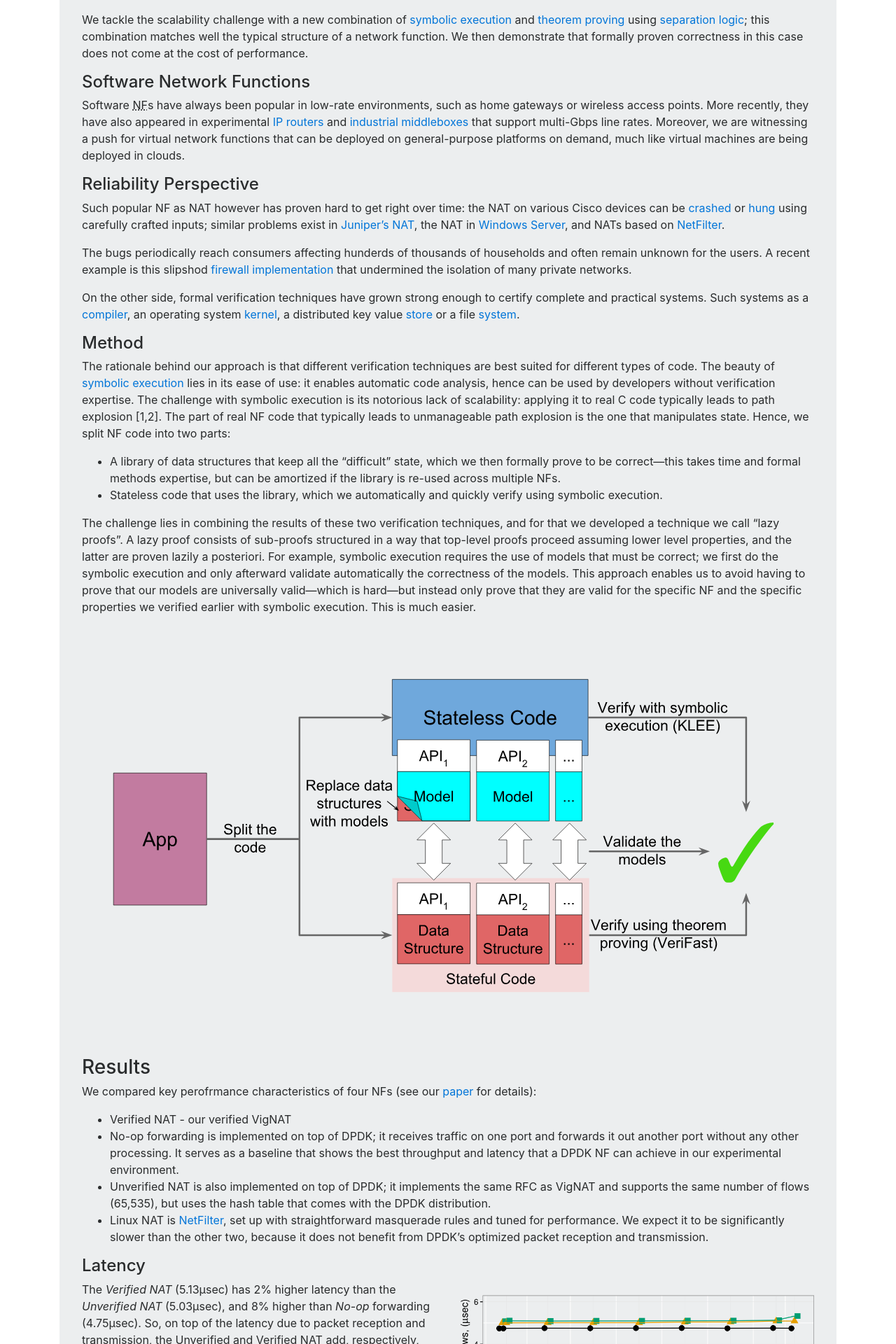
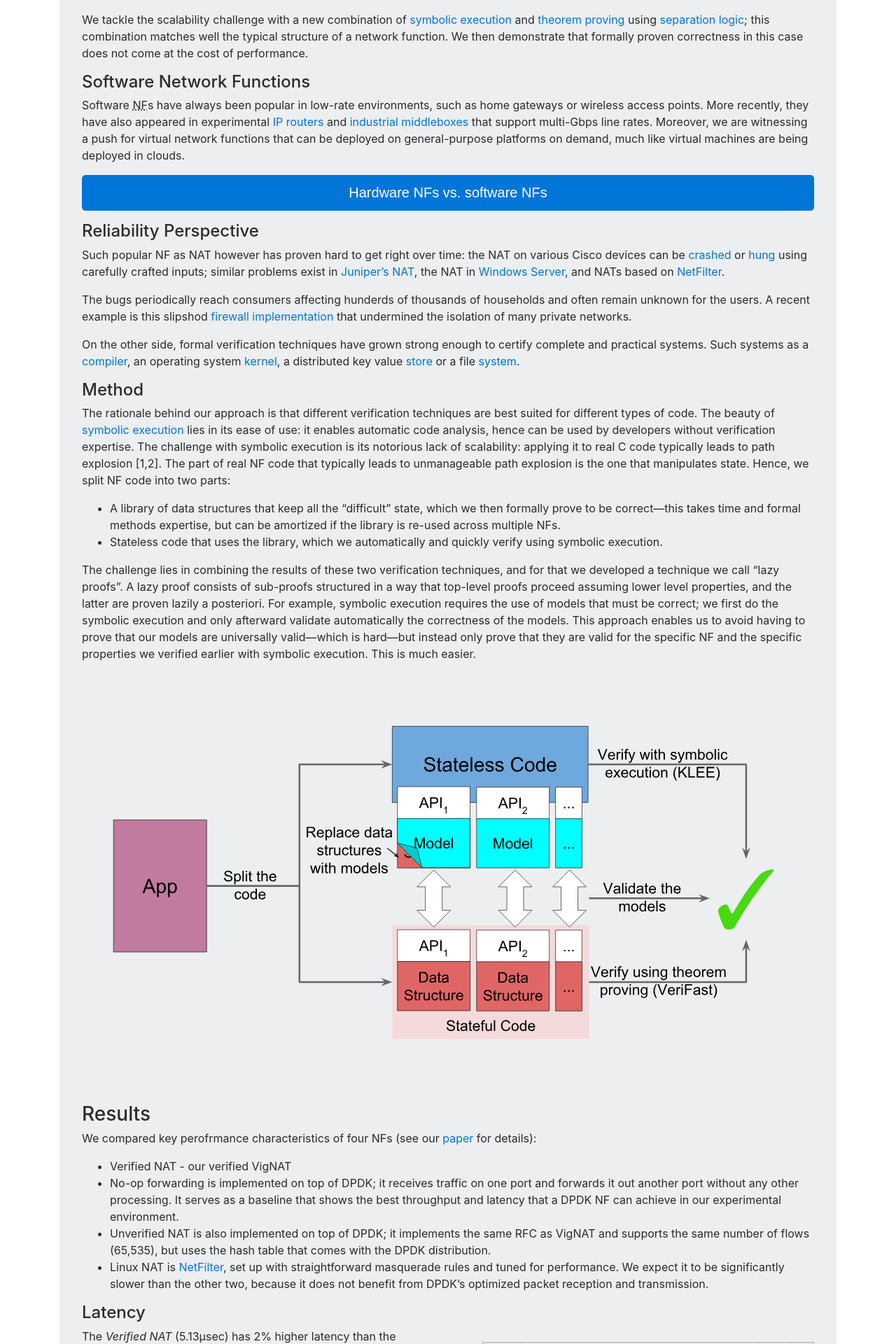
Before and after one commit to vignat/vignat.github.io, a Jekyll site: the page built from index.md, in a window 1280 px wide. Shown: the part 355-2275 px from the top of the page at 70% size. Built offline with Jekyll 4.4.1, drawn with Linux system fonts in a browser that asks for light colours; nearby versions of some CDN libraries; a style sheet for code colours, icons or effects is not loaded.

Commit message:
Hardware NF vs Software NF explained.

```diff
--- a/_layouts/default.html
+++ b/_layouts/default.html
@@ -5,7 +5,11 @@
     <meta name="viewport" content="width=device-width, initial-scale=1">
     <link rel="shortcut icon" href="/favicon.ico">
 
+    <script src="https://code.jquery.com/jquery-3.2.1.slim.min.js" integrity="sha384-KJ3o2DKtIkvYIK3UENzmM7KCkRr/rE9/Qpg6aAZGJwFDMVNA/GpGFF93hXpG5KkN" crossorigin="anonymous"></script>
+    <script src="https://cdnjs.cloudflare.com/ajax/libs/popper.js/1.11.0/umd/popper.min.js" integrity="sha384-b/U6ypiBEHpOf/4+1nzFpr53nxSS+GLCkfwBdFNTxtclqqenISfwAzpKaMNFNmj4" crossorigin="anonymous"></script>
     <link rel="stylesheet" href="https://maxcdn.bootstrapcdn.com/bootstrap/4.0.0-alpha.6/css/bootstrap.min.css">
+    <script src="https://maxcdn.bootstrapcdn.com/bootstrap/4.0.0-alpha.6/js/bootstrap.min.js"></script>
+
     <link rel="stylesheet" href="/css/style.css">
     <link rel="stylesheet" href="https://cdnjs.cloudflare.com/ajax/libs/octicons/3.5.0/octicons.min.css">
 
--- a/css/style.css
+++ b/css/style.css
@@ -54,6 +54,10 @@
     border-radius: 50%;
 }
 
+.glass {
+    width: 100%;
+}
+
 .card-email {
     font-size: smaller;
 }
--- a/index.md
+++ b/index.md
@@ -22,7 +22,48 @@
 Software <abbr title="Network Function">NF</abbr>s have always been popular in low-rate environments, such as home gateways or wireless access points.
 More recently, they have also appeared in experimental [IP routers](http://routebricks.org/) and [industrial middleboxes][brocade] that support multi-Gbps line rates.
 Moreover, we are witnessing a push for virtual network functions that can be deployed on general-purpose platforms on demand, much like virtual machines are being deployed in clouds.
+<p>
+<button class="btn btn-primary btn-lg btn-block" type="button" data-toggle="collapse" data-target="#snfvshnf" aria-expanded="false" aria-contraols="snfvshnf">
+Hardware NFs vs. software NFs
+</button>
+</p>
+<div class="collapse" id="snfvshnf">
+<div class="row">
+<div class="col-md-6">
+<div dir="rtl"> <h2> Hardware NF </h2> </div>
+</div>
+<div class="col-md-6">
+<h2> Software NF </h2>
+</div>
+</div>
+<div class="row">
+<div class="col-md-4">
+<div dir="rtl">
 
+
+* Higher unit cost
+* Bulky
+* Needs care
+
+</div>
+</div>
+<div class="col-md-2">
+<img class="glass" src="images/steel-cup.png" alt="Steel Cup"/>
+</div>
+<div class="col-md-2">
+<img class="glass" src="images/paper-cup.png" alt="Paper Cup"/>
+</div>
+<div class="col-md-4">
+
+
+* Low unit cost
+* Compact
+* Recyclable
+* Needs no care
+
+</div>
+</div>
+</div>
 #### Reliability Perspective
 
 Such popular NF as NAT however has proven hard to get right over time: the NAT on various Cisco devices can be [crashed](https://cve.mitre.org/cgi-bin/cvename.cgi?name=CVE-2015-6271) or [hung](http://cve.mitre.org/cgi-bin/cvename.cgi?name=CVE-2013-1138) using carefully crafted inputs;
```
Also changed, not shown: images/paper-cup.png (added), images/steel-cup.png (added).
